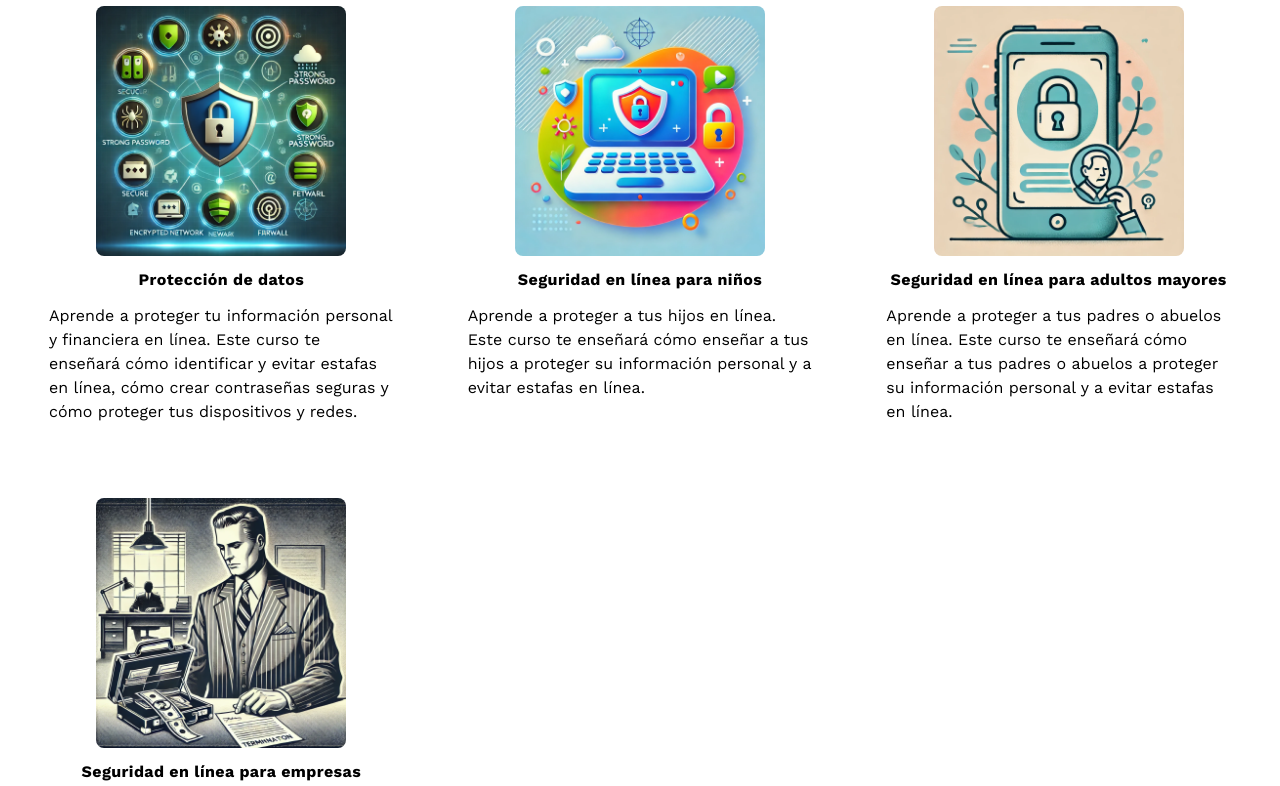
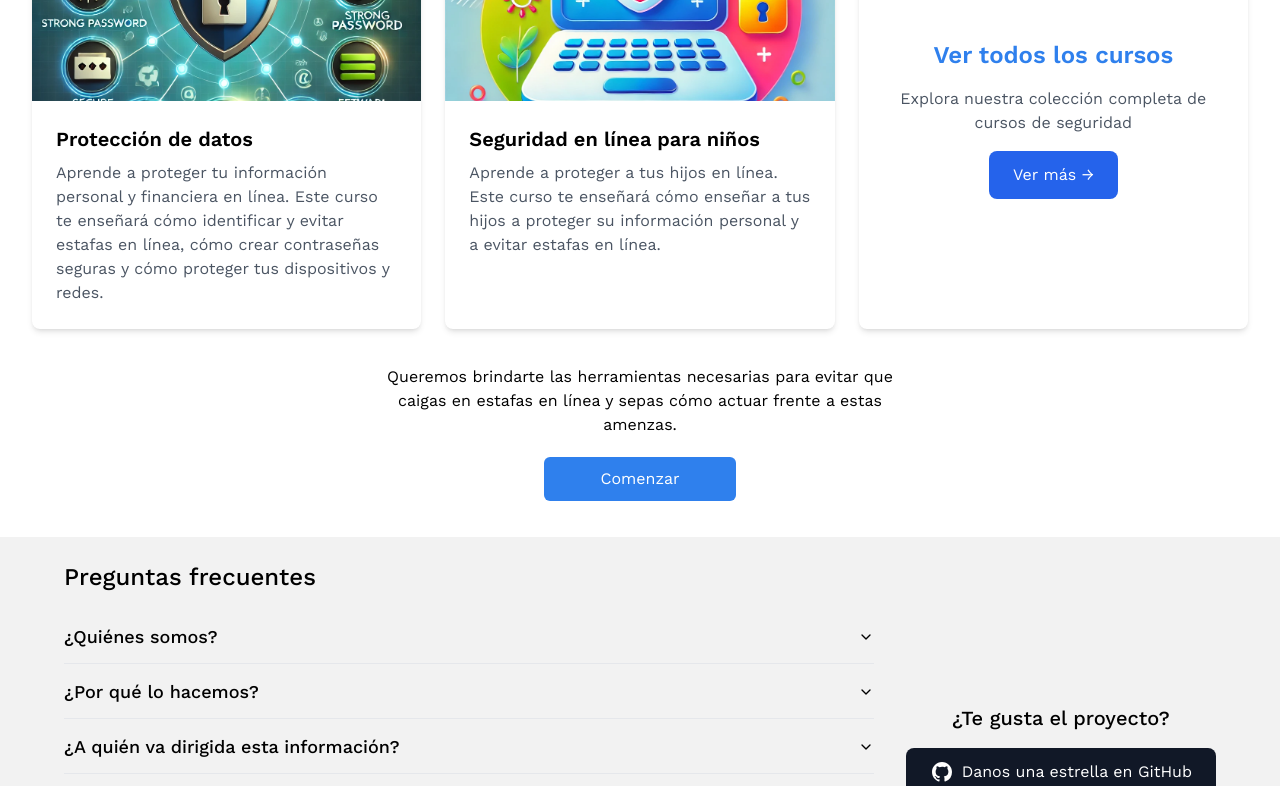
Before and after one commit to mcalero11/svsecure, a Next.js app: page / in a window 1280 px wide. Shown: the part 1360-2146 px from the top of the page. Built offline with nearby package versions, Linux system fonts and the light colour scheme.

Commit message:
feat: add courses page (#137)

```diff
--- a/src/app/courses/[[...course]]/page.tsx
+++ /dev/null
@@ -1,7 +0,0 @@
-export default function Courses() {
-  return (
-    <main className="flex min-h-screen flex-col items-center justify-between p-24">
-      <h1>Todos los cursos</h1>
-    </main>
-  );
-}
--- /dev/null
+++ b/src/app/courses/page.tsx
@@ -0,0 +1,11 @@
+import coursesData from "@/core/courses.json";
+import { CoursesList } from "@/components/CoursesList";
+
+export default function Courses() {
+  return (
+    <main className="flex min-h-screen flex-col items-center p-8 md:p-24">
+      <h1 className="text-4xl font-bold mb-12">Todos los cursos</h1>
+      <CoursesList courses={coursesData} />
+    </main>
+  );
+}
--- a/src/app/page.tsx
+++ b/src/app/page.tsx
@@ -1,15 +1,17 @@
 import Footer from "@/components/Footer";
-import CoursesList from "@/components/CoursesList";
+import { CoursesList } from "@/components/CoursesList";
 import CallToAction from "@/components/CallToAction";
 import Header from "@/components/Header";
 import courses from "@/core/courses.json";
 
 const Home = () => {
+  const trimmedCourses = courses.slice(0, 5);
+
   return (
     <>
       <Header />
-      <main className="flex flex-col gap-9 my-9">
-        <CoursesList courses={courses} />
+      <main className="flex flex-col gap-9 my-9 items-center">
+        <CoursesList courses={trimmedCourses} showViewAllCard />
         <CallToAction />
       </main>
       <Footer />
--- a/src/components/CoursesList/CoursesList.tsx
+++ b/src/components/CoursesList/CoursesList.tsx
@@ -1,32 +1,57 @@
+import Image from "next/image";
+import Link from "next/link";
 import { Course } from "@/core/types/Course";
-import Image from "next/image";
 
 type CoursesListProps = {
-  courses: unknown;
+  courses: Course[];
+  showViewAllCard?: boolean;
 };
 
-const CoursesList = ({ courses }: CoursesListProps) => {
-  const coursesList = courses as Course[];
+export function CoursesList({ courses, showViewAllCard }: CoursesListProps) {
   return (
-    <article className="grid grid-cols-1 sm:grid-cols-2 lg:grid-cols-3 gap-4 xl:gap-6 px-6 max-w-screen-xl mx-auto">
-      {coursesList.map((course, index) => (
+    <article className="grid grid-cols-1 md:grid-cols-2 lg:grid-cols-3 gap-6 w-full max-w-7xl px-4 sm:px-6 md:px-8">
+      {courses.map((course) => (
         <div
-          key={index}
-          className="flex flex-col items-center gap-3 p-6 bg-white border border-transparent rounded-lg hover:border-secondaryBg  hover:shadow-sm"
+          key={course.course_name}
+          className="bg-white rounded-lg shadow-md overflow-hidden hover:shadow-lg transition-shadow"
         >
-          <Image
-            src={`/images/${course.image}`}
-            width={250}
-            height={250}
-            alt={course.course_name}
-            className={"rounded-lg"}
-          />
-          <h2 className="font-bold tracking-wide">{course.course_name}</h2>
-          <p className="text-wrap">{course.course_description}</p>
+          <div className="relative h-48">
+            <Image
+              src={`/images/${course.image}`}
+              alt={course.course_name}
+              fill
+              className="object-cover"
+            />
+          </div>
+          <div className="p-4 sm:p-6">
+            <h3 className="text-xl font-semibold mb-2">{course.course_name}</h3>
+            <p className="text-gray-600">{course.course_description}</p>
+          </div>
         </div>
       ))}
+
+      {showViewAllCard && (
+        <Link
+          href="/courses"
+          className="bg-white rounded-lg shadow-md overflow-hidden hover:shadow-lg transition-shadow flex flex-col items-center justify-center min-h-[400px] group"
+        >
+          <div className="text-center p-4 sm:p-6">
+            <h3 className="text-2xl font-semibold mb-4">
+              Ver todos los cursos
+            </h3>
+            <p className="text-gray-600 mb-4">
+              Explora nuestra colección completa de cursos de seguridad
+            </p>
+            <span
+              className="inline-block px-6 py-3 bg-blue-600 text-white rounded-lg group-hover:bg-blue-700 transition-colors"
+              role="button"
+              aria-label="Ver todos los cursos disponibles"
+            >
+              Ver más →
+            </span>
+          </div>
+        </Link>
+      )}
     </article>
   );
-};
-
-export default CoursesList;
+}
--- a/src/components/CoursesList/index.ts
+++ b/src/components/CoursesList/index.ts
@@ -1,3 +1 @@
-import CoursesList from "./CoursesList";
-
-export default CoursesList;
+export { CoursesList } from "./CoursesList";
--- a/src/components/Footer/Footer.tsx
+++ b/src/components/Footer/Footer.tsx
@@ -1,7 +1,7 @@
 import faqs from "@/core/faqs.json";
 import { TEXTS } from "./constants";
-import Image from "next/image";
-import PaypalButton from "@/assets/paypal-button.webp";
+import Link from "next/link";
+
 import {
   Accordion,
   AccordionContent,
@@ -30,17 +30,29 @@ const Footer = () => {
           ))}
         </Accordion>
       </div>
-      <div className="flex flex-col flex-none items-center">
-        <h3 className="text-xl font-medium text-center">
-          {TEXTS.DONATION_TEXT_1}
-          <br />
-          {TEXTS.DONATION_TEXT_2}
+      <div className="flex flex-col flex-none items-center justify-center">
+        <h3 className="text-xl font-medium text-center mb-4">
+          ¿Te gusta el proyecto?
         </h3>
-        <Image
-          src={PaypalButton}
-          alt={TEXTS.DONATION_BUTTON_ALT}
-          className="mt-4"
-        />
+        <Link
+          href="https://github.com/mcalero11/svsecure"
+          target="_blank"
+          rel="noopener noreferrer"
+          className="inline-flex items-center gap-2 px-6 py-3 bg-gray-900 text-white rounded-lg hover:bg-gray-800 transition-colors"
+        >
+          <svg
+            viewBox="0 0 24 24"
+            aria-hidden="true"
+            className="h-6 w-6 fill-current"
+          >
+            <path
+              fillRule="evenodd"
+              clipRule="evenodd"
+              d="M12 2C6.477 2 2 6.484 2 12.017c0 4.425 2.865 8.18 6.839 9.504.5.092.682-.217.682-.483 0-.237-.008-.868-.013-1.703-2.782.605-3.369-1.343-3.369-1.343-.454-1.158-1.11-1.466-1.11-1.466-.908-.62.069-.608.069-.608 1.003.07 1.531 1.032 1.531 1.032.892 1.53 2.341 1.088 2.91.832.092-.647.35-1.088.636-1.338-2.22-.253-4.555-1.113-4.555-4.951 0-1.093.39-1.988 1.029-2.688-.103-.253-.446-1.272.098-2.65 0 0 .84-.27 2.75 1.026A9.564 9.564 0 0112 6.844c.85.004 1.705.115 2.504.337 1.909-1.296 2.747-1.027 2.747-1.027.546 1.379.202 2.398.1 2.651.64.7 1.028 1.595 1.028 2.688 0 3.848-2.339 4.695-4.566 4.943.359.309.678.92.678 1.855 0 1.338-.012 2.419-.012 2.747 0 .268.18.58.688.482A10.019 10.019 0 0022 12.017C22 6.484 17.522 2 12 2z"
+            />
+          </svg>
+          <span>Danos una estrella en GitHub</span>
+        </Link>
       </div>
     </footer>
   );
--- a/src/components/Footer/constants.ts
+++ b/src/components/Footer/constants.ts
@@ -1,6 +1,3 @@
 export const TEXTS = {
-  TITLE: "¿Tienes alguna duda?",
-  DONATION_TEXT_1: "¿Te hemos sido de ayuda?",
-  DONATION_TEXT_2: "Invitanos a un café",
-  DONATION_BUTTON_ALT: "Botón de donación",
+  TITLE: "Preguntas frecuentes",
 };
--- a/src/core/types/Course.ts
+++ b/src/core/types/Course.ts
@@ -1,5 +1,5 @@
 export type Course = {
   course_name: string;
   course_description: string;
-  image: number;
+  image: string;
 };
```
Also changed, not shown: package.json (+8 -8 lines), 1 other file (tests, documents, lock files or other folders).
